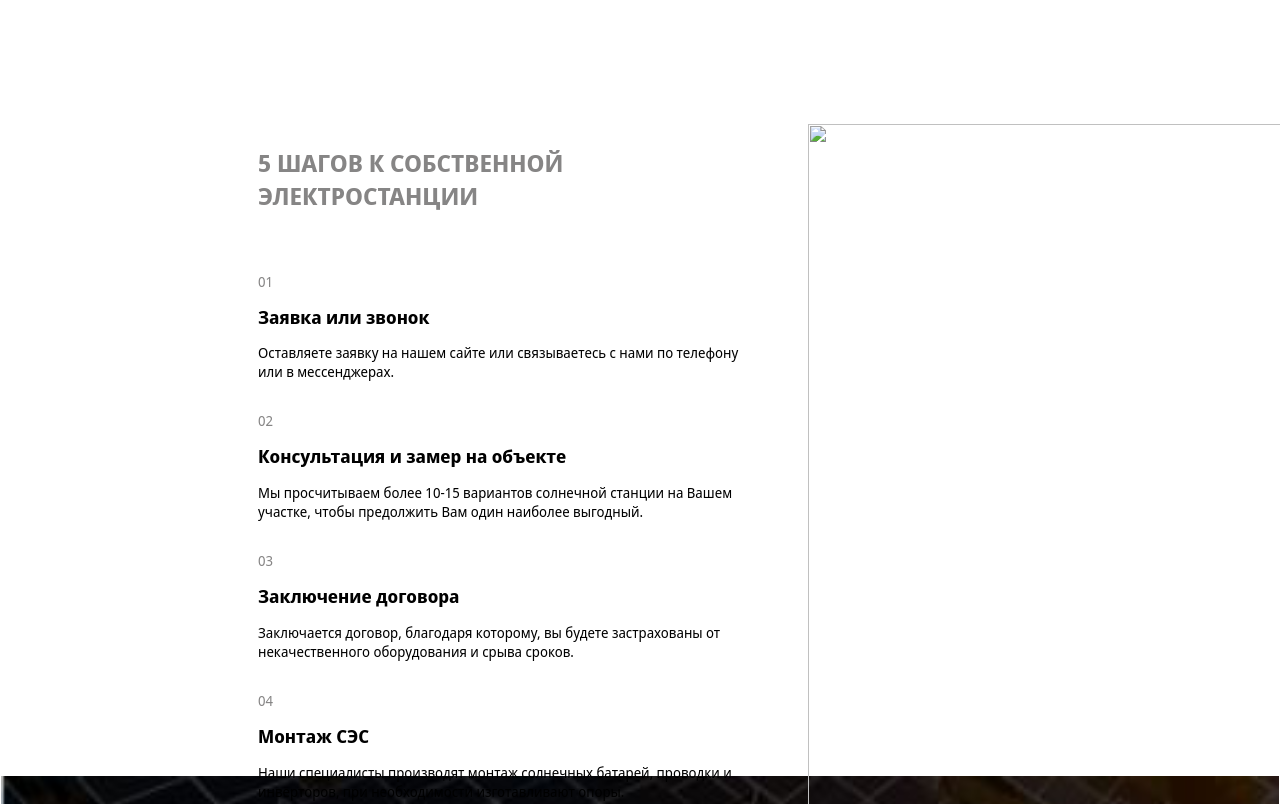
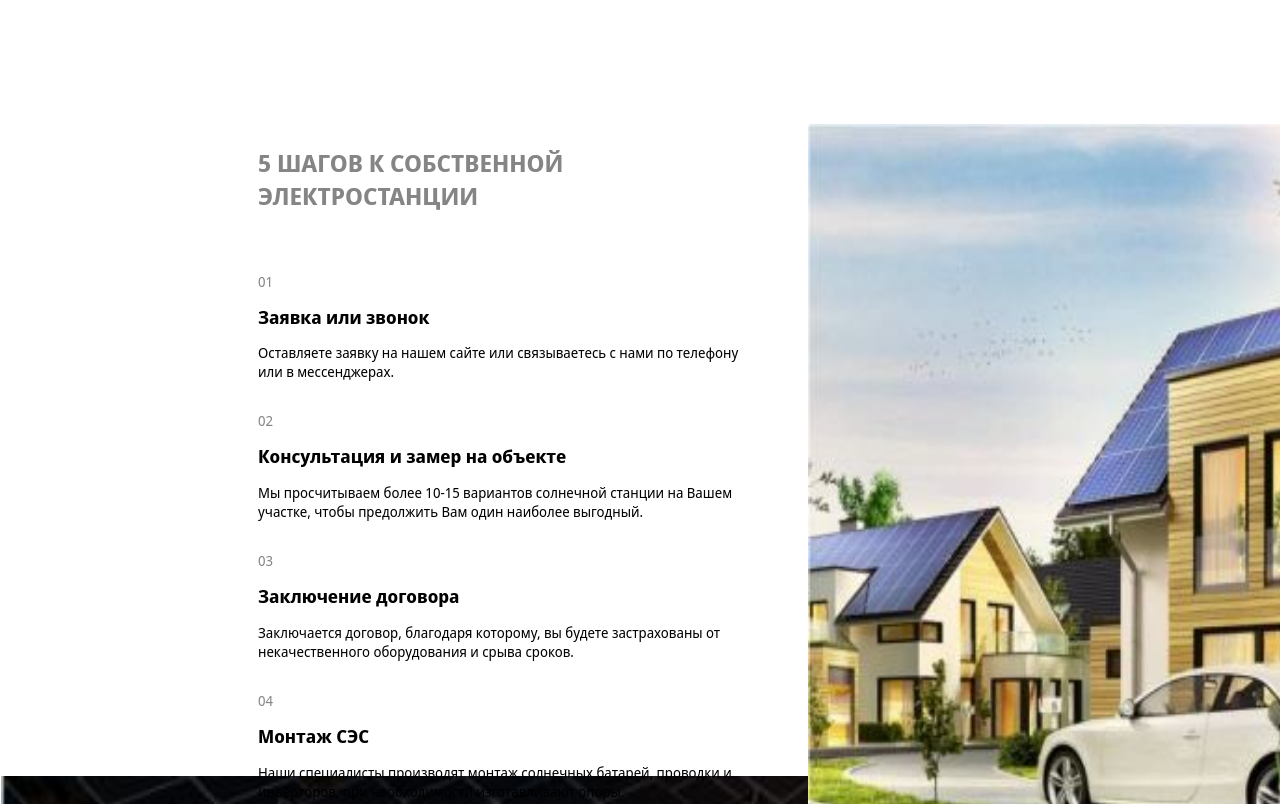
Before and after one commit to Katex124/site3, a plain HTML site: page index.html in a window 1280 px wide. Shown: the part 3780-4584 px from the top of the page. Drawn offline with Linux system fonts and the light colour scheme.

Commit message:
Update index.html

```diff
--- a/index.html
+++ b/index.html
@@ -171,7 +171,7 @@
 <p style="font-family: 'Noto Sans Display', sans-serif; font-style: regular; font-size: 14px; text-align: left; color: #000000;">После подключения к "Зеленому тарифу", вы получаете доход за каждый<br>
 киловатт, выработанный на Вашей солнечной электростанции по<br>
 зафиксированному тарифу на момент подключения.</p>
-<img src="img7.jpg" width="560px" height="850px" style="float: right; margin-right: -630px; margin-left: 30px; margin-top: -850px;">
+<img src="img7.png" width="560px" height="850px" style="float: right; margin-right: -630px; margin-left: 30px; margin-top: -850px;">
 </div>
 </article>
 
```
